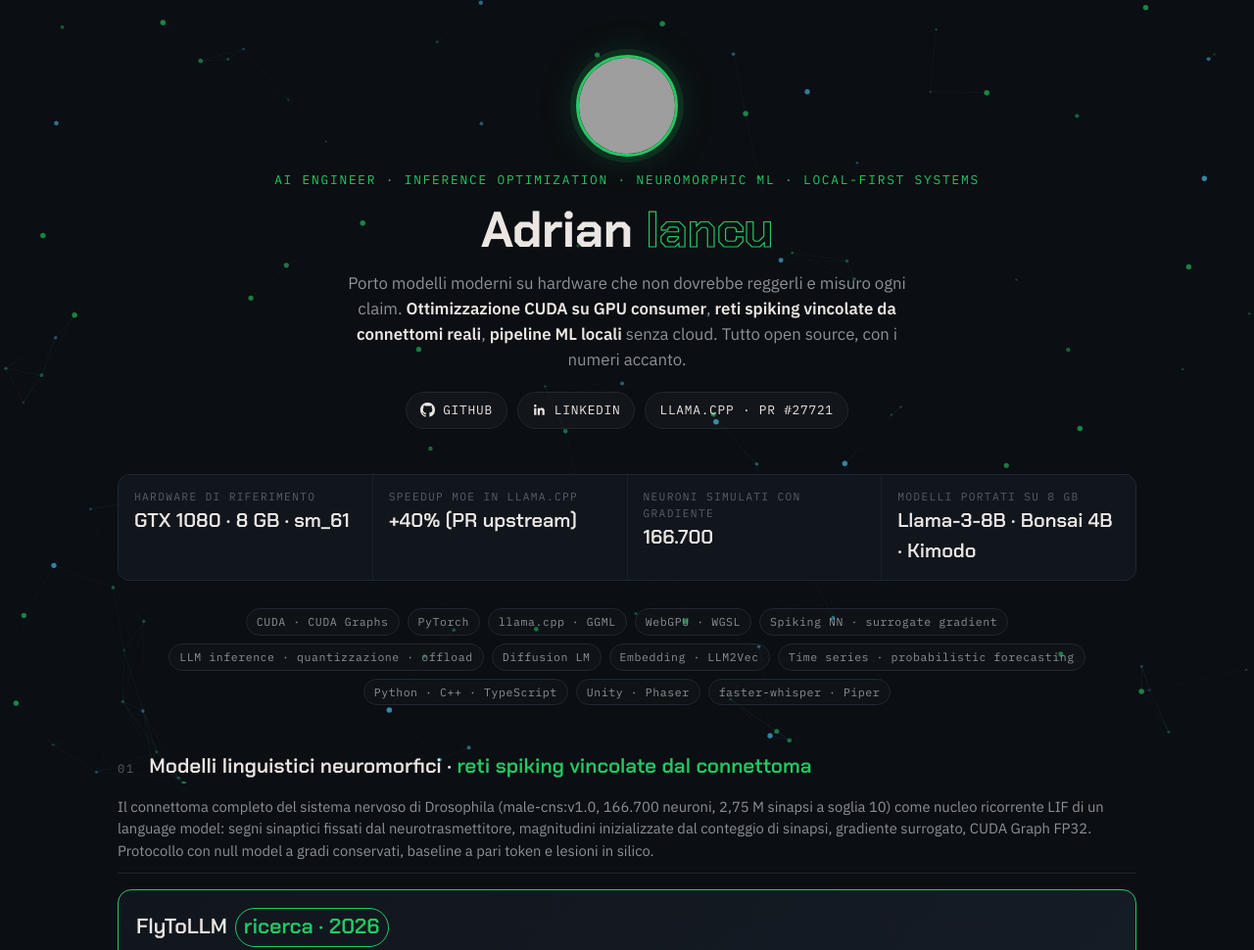
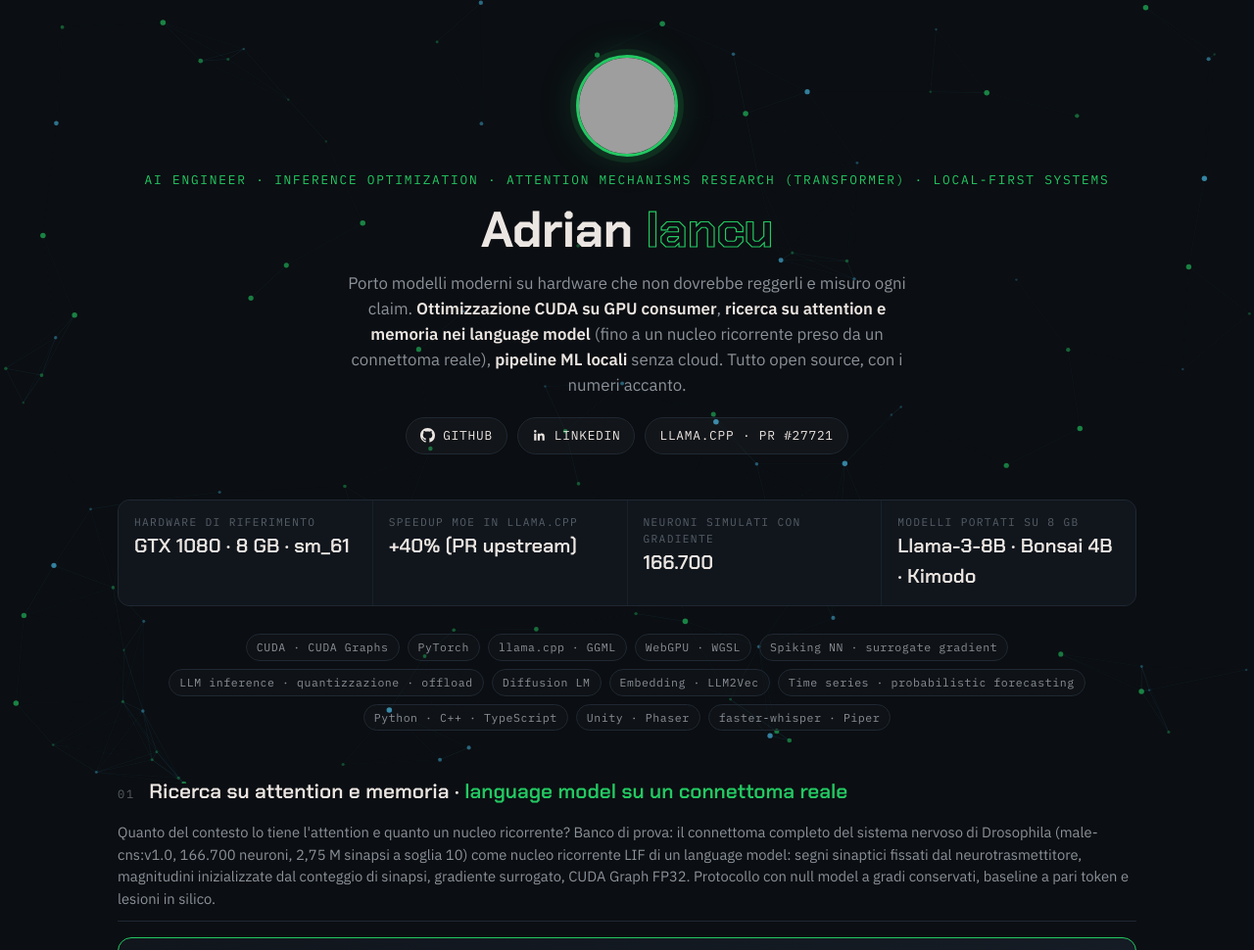
Before and after one commit to ArtyomITA/ArtyomITA.github.io, a plain HTML site: page index.html in a window 1280 px wide. Shown: the top 970 px of the page at 98% size. Drawn offline with Linux system fonts and the light colour scheme; grey boxes are pictures that could not be loaded.

Commit message:
Role line: attention mechanisms research instead of neuromorphic ML

```diff
--- a/index.html
+++ b/index.html
@@ -4,7 +4,7 @@
 <meta charset="UTF-8">
 <meta name="viewport" content="width=device-width, initial-scale=1.0">
 <title>Adrian Iancu · AI Engineer</title>
-<meta name="description" content="AI engineer: ottimizzazione dell'inferenza su GPU consumer (CUDA, Pascal sm_61), reti spiking vincolate dal connettoma, pipeline ML locali e privacy-first. Tutto open source.">
+<meta name="description" content="AI engineer: ottimizzazione dell'inferenza su GPU consumer (CUDA, Pascal sm_61), ricerca su attention e memoria nei language model, pipeline ML locali e privacy-first. Tutto open source.">
 <link rel="preconnect" href="https://fonts.googleapis.com">
 <link rel="preconnect" href="https://fonts.gstatic.com" crossorigin>
 <link rel="stylesheet" href="https://fonts.googleapis.com/css2?family=Chakra+Petch:wght@500;600;700&family=IBM+Plex+Mono:wght@400;500&family=IBM+Plex+Sans:wght@400;500;600&display=swap">
@@ -81,9 +81,9 @@
 
   <header class="hero">
     <img class="avatar" src="https://github.com/ArtyomITA.png" alt="Adrian Iancu">
-    <div class="role">AI Engineer · inference optimization · neuromorphic ML · local-first systems</div>
+    <div class="role">AI Engineer · inference optimization · attention mechanisms research (transformer) · local-first systems</div>
     <h1>Adrian <span>Iancu</span></h1>
-    <p class="tag">Porto modelli moderni su hardware che non dovrebbe reggerli e misuro ogni claim. <b>Ottimizzazione CUDA su GPU consumer</b>, <b>reti spiking vincolate da connettomi reali</b>, <b>pipeline ML locali</b> senza cloud. Tutto open source, con i numeri accanto.</p>
+    <p class="tag">Porto modelli moderni su hardware che non dovrebbe reggerli e misuro ogni claim. <b>Ottimizzazione CUDA su GPU consumer</b>, <b>ricerca su attention e memoria nei language model</b> (fino a un nucleo ricorrente preso da un connettoma reale), <b>pipeline ML locali</b> senza cloud. Tutto open source, con i numeri accanto.</p>
     <div class="quick">
       <a href="https://github.com/ArtyomITA"><svg viewBox="0 0 16 16" fill="currentColor"><path d="M8 0C3.58 0 0 3.58 0 8c0 3.54 2.29 6.53 5.47 7.59.4.07.55-.17.55-.38 0-.19-.01-.82-.01-1.49-2.01.37-2.53-.49-2.69-.94-.09-.23-.48-.94-.82-1.13-.28-.15-.68-.52-.01-.53.63-.01 1.08.58 1.23.82.72 1.21 1.87.87 2.33.66.07-.52.28-.87.51-1.07-1.78-.2-3.64-.89-3.64-3.95 0-.87.31-1.59.82-2.15-.08-.2-.36-1.02.08-2.12 0 0 .67-.21 2.2.82.64-.18 1.32-.27 2-.27s1.36.09 2 .27c1.53-1.04 2.2-.82 2.2-.82.44 1.1.16 1.92.08 2.12.51.56.82 1.27.82 2.15 0 3.07-1.87 3.75-3.65 3.95.29.25.54.73.54 1.48 0 1.07-.01 1.93-.01 2.2 0 .21.15.46.55.38A8.01 8.01 0 0 0 16 8c0-4.42-3.58-8-8-8Z"/></svg>GitHub</a>
       <a href="https://www.linkedin.com/in/adrian-ciprian-iancu-a2a477391/"><svg viewBox="0 0 24 24" fill="currentColor"><path d="M20.45 20.45h-3.55v-5.57c0-1.33-.03-3.04-1.85-3.04-1.86 0-2.14 1.45-2.14 2.94v5.67H9.35V9h3.41v1.56h.05c.47-.9 1.63-1.85 3.36-1.85 3.6 0 4.27 2.37 4.27 5.45v6.29zM5.34 7.43a2.06 2.06 0 1 1 0-4.12 2.06 2.06 0 0 1 0 4.12zM7.12 20.45H3.56V9h3.56v11.45z"/></svg>LinkedIn</a>
@@ -103,7 +103,7 @@
   </div>
 
   <section class="c-green">
-    <div class="sec-head"><span class="num">01</span><h2>Modelli linguistici neuromorfici · <em>reti spiking vincolate dal connettoma</em></h2><p>Il connettoma completo del sistema nervoso di Drosophila (male-cns:v1.0, 166.700 neuroni, 2,75 M sinapsi a soglia 10) come nucleo ricorrente LIF di un language model: segni sinaptici fissati dal neurotrasmettitore, magnitudini inizializzate dal conteggio di sinapsi, gradiente surrogato, CUDA Graph FP32. Protocollo con null model a gradi conservati, baseline a pari token e lesioni in silico.</p></div>
+    <div class="sec-head"><span class="num">01</span><h2>Ricerca su attention e memoria · <em>language model su un connettoma reale</em></h2><p>Quanto del contesto lo tiene l'attention e quanto un nucleo ricorrente? Banco di prova: il connettoma completo del sistema nervoso di Drosophila (male-cns:v1.0, 166.700 neuroni, 2,75 M sinapsi a soglia 10) come nucleo ricorrente LIF di un language model: segni sinaptici fissati dal neurotrasmettitore, magnitudini inizializzate dal conteggio di sinapsi, gradiente surrogato, CUDA Graph FP32. Protocollo con null model a gradi conservati, baseline a pari token e lesioni in silico.</p></div>
     <div class="grid">
       <article class="card featured g">
         <div class="name">FlyToLLM <span class="chip acc">ricerca · 2026</span></div>
```
